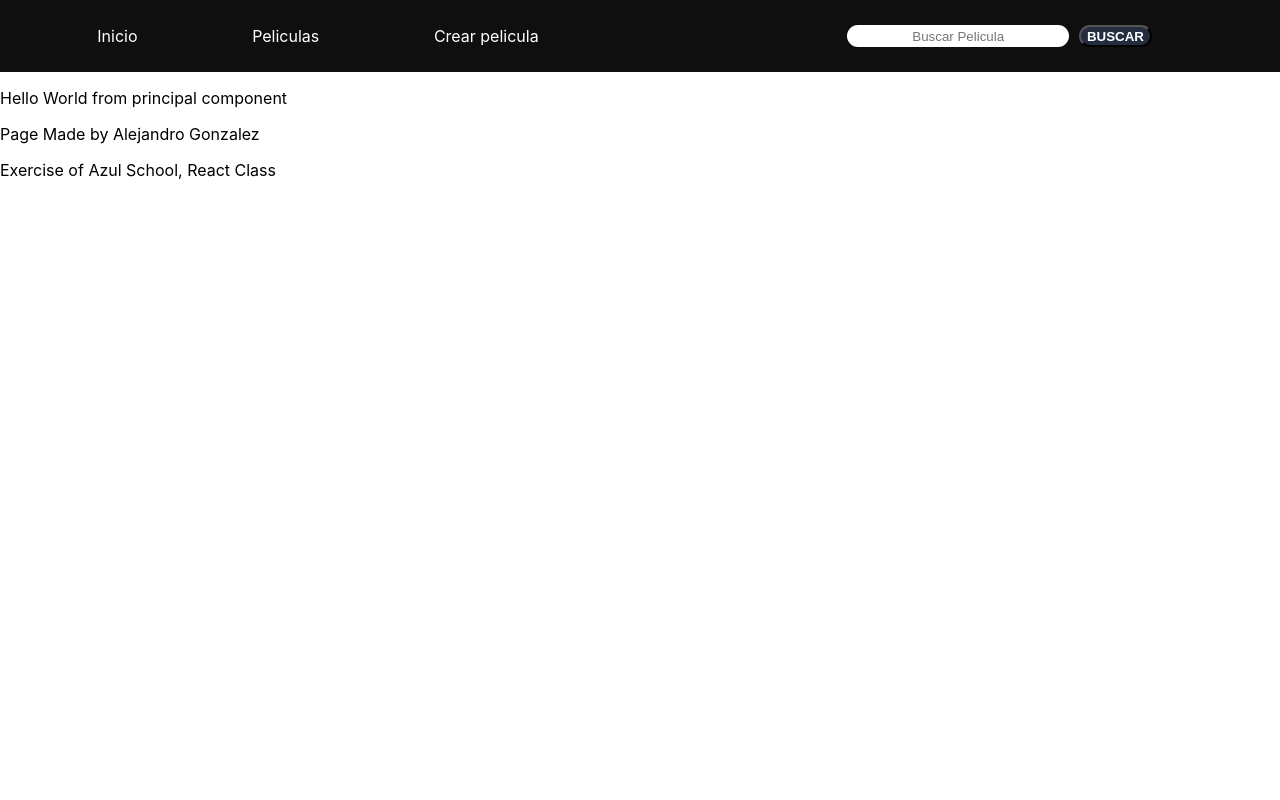
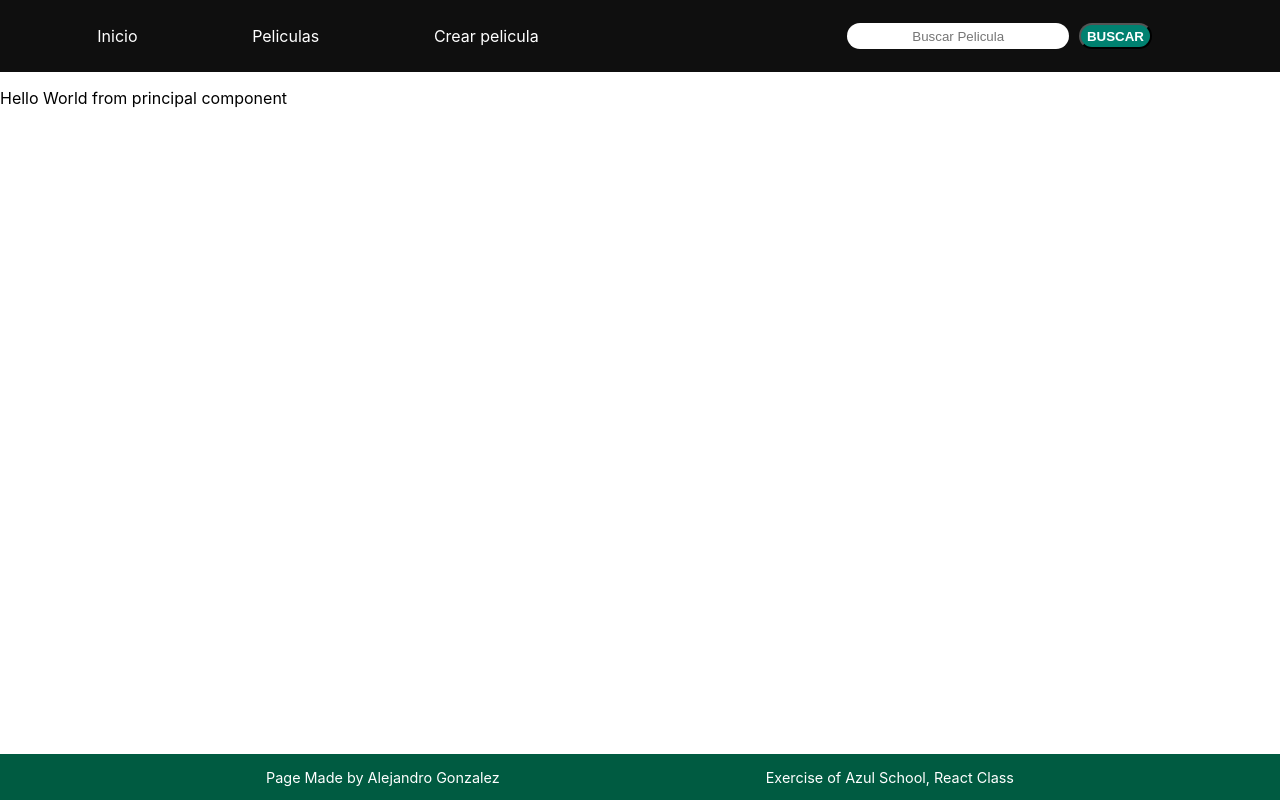
Before and after one commit to atrect-5/Curso-de-React, a React (Create React App) app: page / in a window 1280 px wide. Built offline with nearby package versions, Linux system fonts and the light colour scheme.

Commit message:
Adding footer styles

```diff
--- a/src/components/common/footer/index.jsx
+++ b/src/components/common/footer/index.jsx
@@ -1,5 +1,5 @@
 import React from "react"
-
+import './index.scss'
 
 const Footer = () => (
     <>
--- /dev/null
+++ b/src/components/common/footer/index.scss
@@ -0,0 +1,15 @@
+// Importamos el archivo donde tenemos guardados nuestras variables de colores
+@import "../../../consts/variables.scss";
+
+
+.footer-container {
+    background-color: $accent;
+    color: white;
+    width: 100%;
+    display: flex;
+    flex-direction: row;
+    justify-content: space-evenly;
+    font-size: .9em;
+    position: absolute; // Esto nos permite colocar el footer siempre abajo de la pagina
+    bottom: 0;
+}
--- a/src/components/common/header/index.scss
+++ b/src/components/common/header/index.scss
@@ -1,9 +1,12 @@
+// Importamos el archivo donde tenemos guardados nuestras variables de colores
+@import "../../../consts/variables.scss";
+
 
 .header-container{
     width: 100%;
     height: 9vh;
     max-height: 9vh;
-    background-color: #0F0F0F;
+    background-color: $primary;
     color: white;
     display: flex;
     justify-content: space-around;
@@ -22,7 +25,6 @@
                 transition: all .2s;
                 &:hover {
                     font-size: 1.2em;
-                    text-decoration: underline;
                     font-weight: 600;
                 }
             }
@@ -34,7 +36,7 @@
         justify-content: right;
         margin-right: 10vw;
         input {
-            height: 2.5vh;
+            height: 3vh;
             width: 17vw;
             margin-right: 10px;
             text-align: center;
@@ -45,7 +47,7 @@
             border-radius: 25px;
             text-transform: uppercase;
             font-weight: 600;
-            background-color: #232D3F;
+            background-color: $accent-variant;
             color: white;
             transition: all .2s;
             &:hover {
--- /dev/null
+++ b/src/consts/variables.scss
@@ -0,0 +1,6 @@
+// Aqui definimos los nombres de los colores que usaremos en toda la aplicacion
+
+$primary: #0F0F0F;
+$accent: #005B41;
+$primary-variant: #232D3F;
+$accent-variant: #008170;
```
